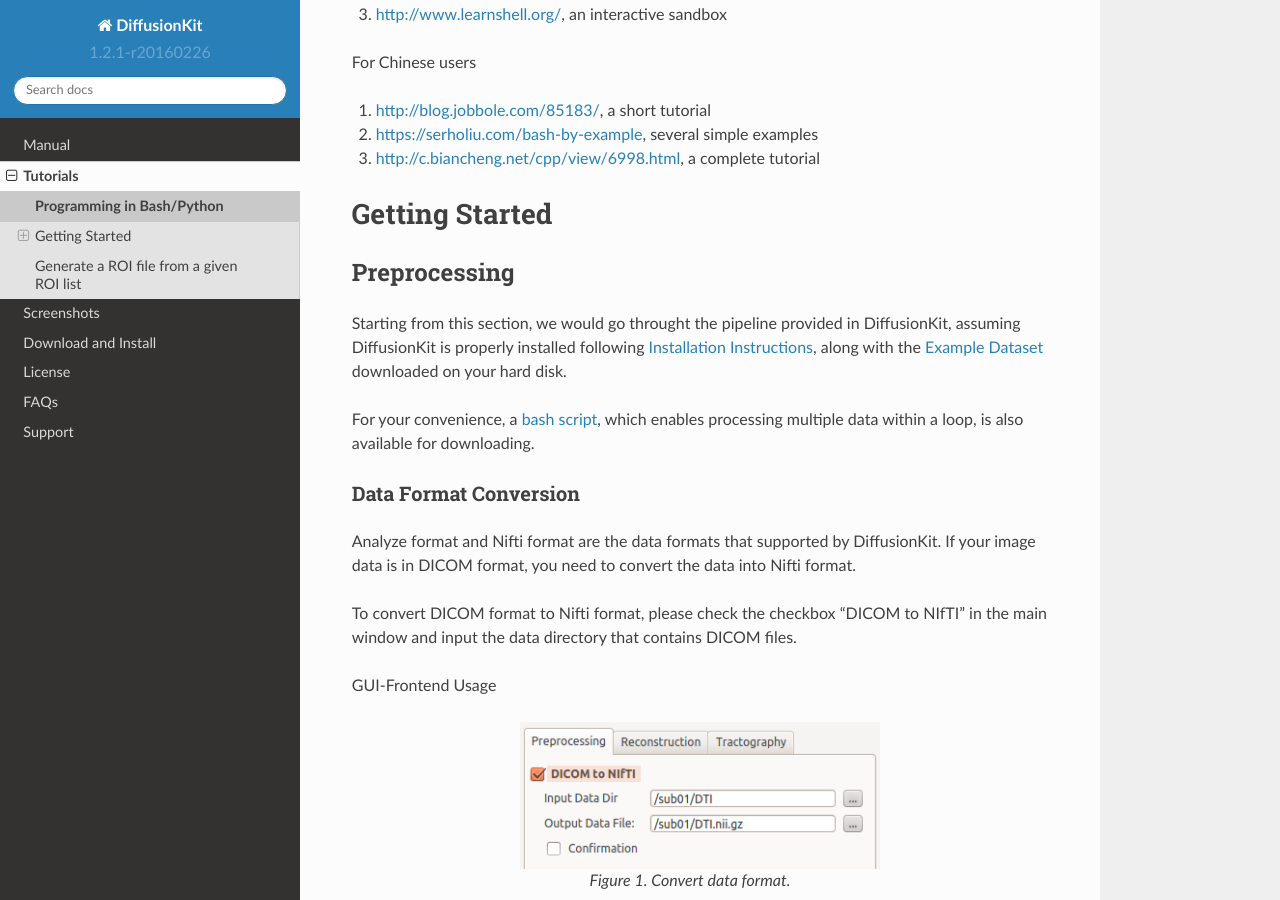
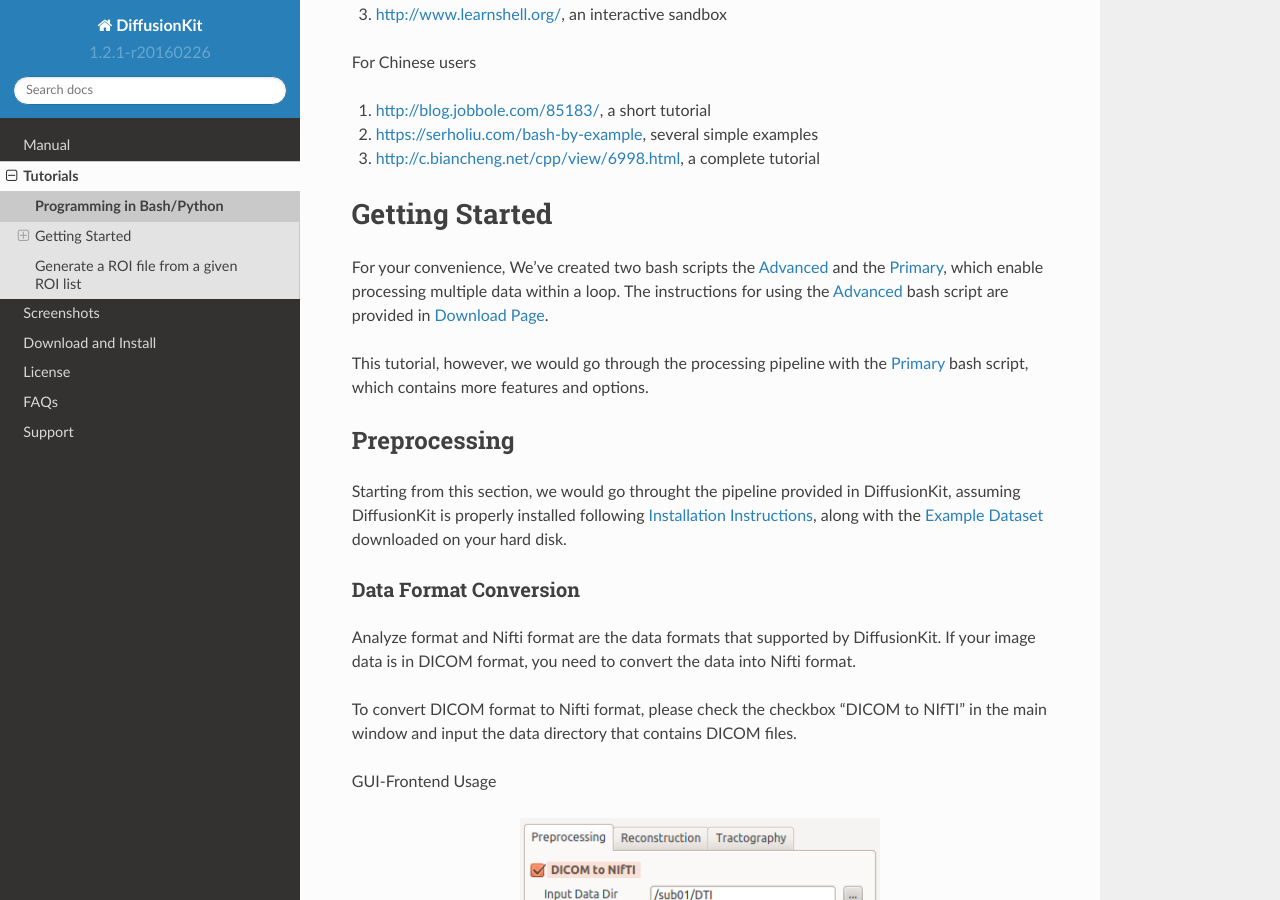
Before and after one commit to brainnetome/diffusionkit, a Sphinx documentation site: the page built from source/tutorial_intro.rst, in a window 1280 px wide and 900 px high, scrolled down 973 px. Built offline with Sphinx 7.4.7 and the Read the Docs theme 2.0.0, drawn with Linux system fonts in a browser that asks for light colours.

Commit message:
update primary bash script;

```diff
--- a/source/download.rst
+++ b/source/download.rst
@@ -9,10 +9,6 @@
 
 Download Links
 ==============
-
-.. image:: images/try_now_sidebar.png
-  :width: 100px
-  :target: http://diffusion.brainnetome.org/en/latest/_static/test-diffusionkit.sh
 
 .. |winlogo| image:: images/winlogo.png
 .. |rellogo| image:: images/rellogo.png
--- a/source/tutorial_intro.rst
+++ b/source/tutorial_intro.rst
@@ -62,6 +62,17 @@
 Getting Started
 ===============
 
+For your convenience, We've created two bash scripts the
+`Advanced <_static/process_advanced.sh>`_ and the
+`Primary <_static/process_primary.sh>`_, which enable processing multiple data
+within a loop.
+The instructions for using the `Advanced <_static/process_advanced.sh>`_ bash script
+are provided in `Download Page <download.html>`_.
+
+This tutorial, however, we would go through the processing pipeline
+with the `Primary <_static/process_primary.sh>`_ bash script, which contains more
+features and options.
+
 Preprocessing
 -------------
 
@@ -70,10 +81,6 @@
 `Installation Instructions <download.html#install-uninstall>`_, along
 with the `Example Dataset <download.html#example-data>`_ downloaded on
 your hard disk.
-
-For your convenience, a `bash script <_static/process.sh>`_, which
-enables processing multiple data within a loop, is also available for
-downloading.
 
 Data Format Conversion
 ~~~~~~~~~~~~~~~~~~~~~~
```
Also changed, not shown: 2 other files.
